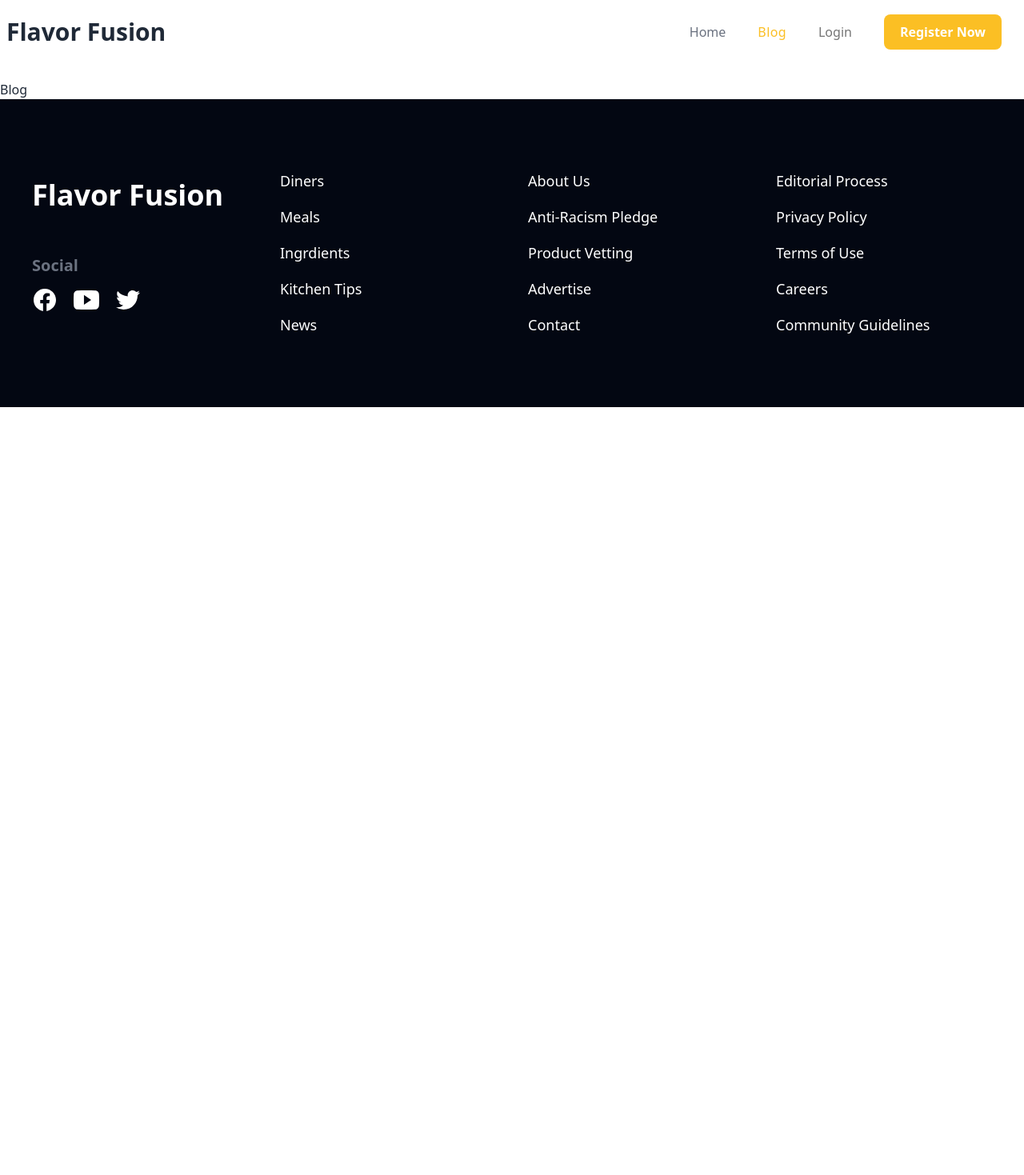
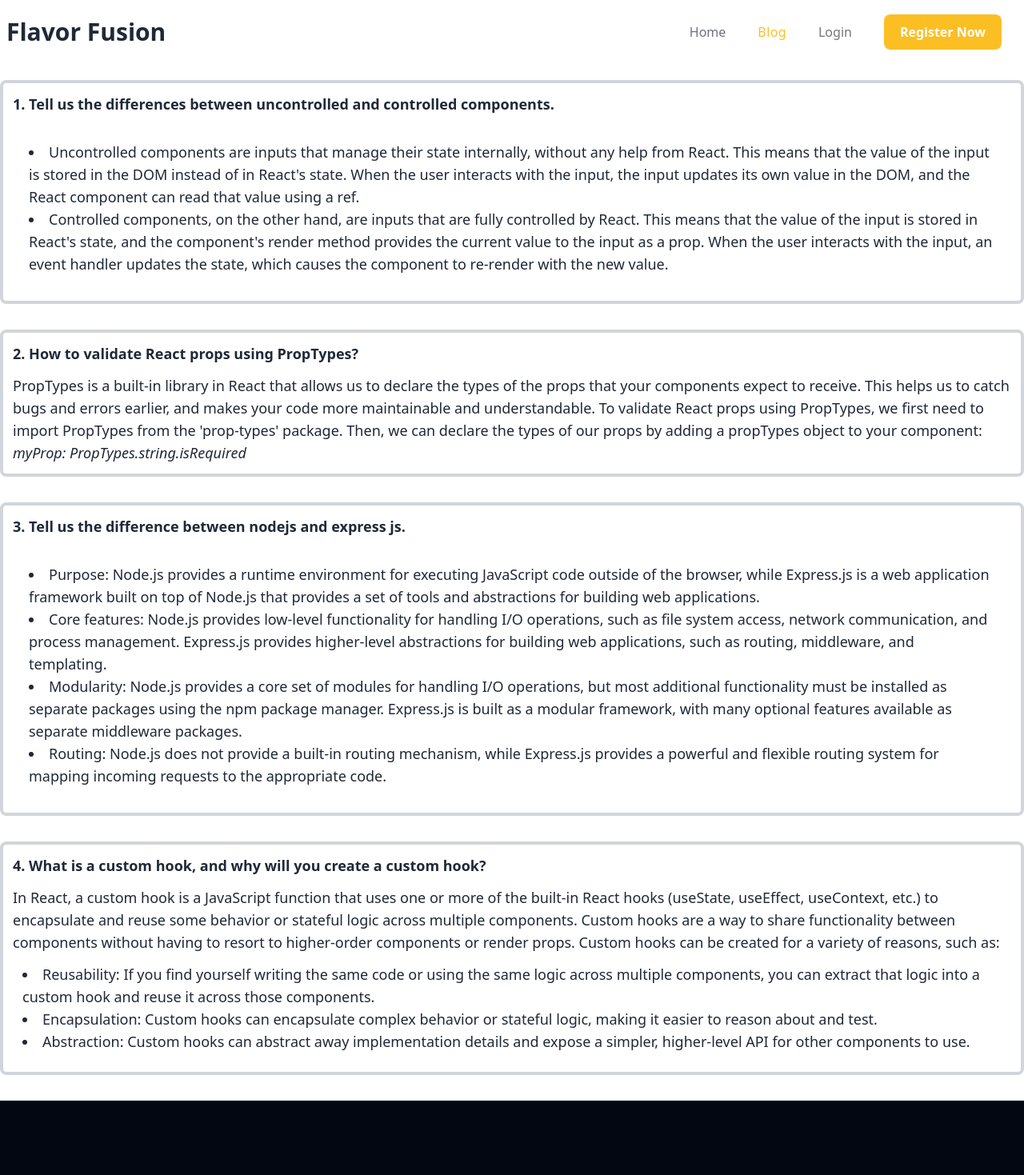
Before and after one commit to smy329/flavor-fusion-client-react, a React (Vite) app: page /blog in a window 1280 px wide. Shown: the top 1469 px of the page at 80% size. Before the commit the page ends 800 px from the top, so only its background shows below. Built offline with nearby package versions, Linux system fonts and the light colour scheme; no server answers.

Commit message:
blog done

```diff
--- a/src/components/NewlyArrivedRecipies.jsx
+++ b/src/components/NewlyArrivedRecipies.jsx
@@ -3,7 +3,7 @@ import React, { useEffect, useState } from 'react';
 const NewlyArrivedRecipies = () => {
   const [newlyRecipes, setNewlyRecipes] = useState([]);
   useEffect(() => {
-    fetch('http://localhost:3000/recipes')
+    fetch('https://chef-recipe-server-two.vercel.app/recipes')
       .then((response) => response.json())
       .then((data) => getAllRecipes(data))
       .catch((error) => {
--- a/src/components/OurChefs.jsx
+++ b/src/components/OurChefs.jsx
@@ -5,7 +5,7 @@ const OurChefs = () => {
   const [chefs, setChefs] = useState([]);
 
   useEffect(() => {
-    fetch('http://localhost:3000/chefs')
+    fetch('https://chef-recipe-server-two.vercel.app/chefs')
       .then((response) => response.json())
       .then((data) => setChefs(data))
       .catch((error) => console.log(error.message));
--- a/src/pages/Blog.jsx
+++ b/src/pages/Blog.jsx
@@ -1,9 +1,110 @@
-import React from 'react'
+import React from 'react';
 
 const Blog = () => {
   return (
-    <div>Blog</div>
-  )
-}
+    <div className="text-lg">
+      <div className="border-4 border-gray-300 rounded-lg p-3 mb-8 ">
+        <h1 className="font-semibold mb-3">
+          1. Tell us the differences between uncontrolled and controlled
+          components.
+        </h1>
+        <ul className=" list-disc list-inside p-5">
+          <li>
+            Uncontrolled components are inputs that manage their state
+            internally, without any help from React. This means that the value
+            of the input is stored in the DOM instead of in React's state. When
+            the user interacts with the input, the input updates its own value
+            in the DOM, and the React component can read that value using a ref.
+          </li>
+          <li>
+            Controlled components, on the other hand, are inputs that are fully
+            controlled by React. This means that the value of the input is
+            stored in React's state, and the component's render method provides
+            the current value to the input as a prop. When the user interacts
+            with the input, an event handler updates the state, which causes the
+            component to re-render with the new value.
+          </li>
+        </ul>
+      </div>
+      <div className="border-4 border-gray-300 rounded-lg p-3 mb-8 ">
+        <h1 className="font-semibold mb-3">
+          2. How to validate React props using PropTypes?
+        </h1>
+        <p>
+          PropTypes is a built-in library in React that allows us to declare the
+          types of the props that your components expect to receive. This helps
+          us to catch bugs and errors earlier, and makes your code more
+          maintainable and understandable. To validate React props using
+          PropTypes, we first need to import PropTypes from the 'prop-types'
+          package. Then, we can declare the types of our props by adding a
+          propTypes object to your component:{' '}
+          <i>myProp: PropTypes.string.isRequired</i>
+        </p>
+      </div>
+      <div className="border-4 border-gray-300 rounded-lg p-3 mb-8 ">
+        <h1 className="font-semibold mb-3">
+          3. Tell us the difference between nodejs and express js.
+        </h1>
+        <ul className="list-disc list-inside p-5">
+          <li>
+            Purpose: Node.js provides a runtime environment for executing
+            JavaScript code outside of the browser, while Express.js is a web
+            application framework built on top of Node.js that provides a set of
+            tools and abstractions for building web applications.
+          </li>
+          <li>
+            Core features: Node.js provides low-level functionality for handling
+            I/O operations, such as file system access, network communication,
+            and process management. Express.js provides higher-level
+            abstractions for building web applications, such as routing,
+            middleware, and templating.
+          </li>
+          <li>
+            Modularity: Node.js provides a core set of modules for handling I/O
+            operations, but most additional functionality must be installed as
+            separate packages using the npm package manager. Express.js is built
+            as a modular framework, with many optional features available as
+            separate middleware packages.
+          </li>
+          <li>
+            Routing: Node.js does not provide a built-in routing mechanism,
+            while Express.js provides a powerful and flexible routing system for
+            mapping incoming requests to the appropriate code.
+          </li>
+        </ul>
+      </div>
+      <div className="border-4 border-gray-300 rounded-lg p-3 mb-8 ">
+        <h1 className="font-semibold mb-3">
+          4. What is a custom hook, and why will you create a custom hook?
+        </h1>
+        <p>
+          In React, a custom hook is a JavaScript function that uses one or more
+          of the built-in React hooks (useState, useEffect, useContext, etc.) to
+          encapsulate and reuse some behavior or stateful logic across multiple
+          components. Custom hooks are a way to share functionality between
+          components without having to resort to higher-order components or
+          render props. Custom hooks can be created for a variety of reasons,
+          such as:
+          <ul className="list-disc list-inside p-3">
+            <li>
+              Reusability: If you find yourself writing the same code or using
+              the same logic across multiple components, you can extract that
+              logic into a custom hook and reuse it across those components.
+            </li>
+            <li>
+              Encapsulation: Custom hooks can encapsulate complex behavior or
+              stateful logic, making it easier to reason about and test.
+            </li>
+            <li>
+              Abstraction: Custom hooks can abstract away implementation details
+              and expose a simpler, higher-level API for other components to
+              use.
+            </li>
+          </ul>
+        </p>
+      </div>
+    </div>
+  );
+};
 
-export default Blog
+export default Blog;
--- a/src/pages/ChefRecipes.jsx
+++ b/src/pages/ChefRecipes.jsx
@@ -10,14 +10,14 @@ const ChefRecipes = () => {
   console.log(params);
 
   useEffect(() => {
-    fetch(`http://localhost:3000/chef/${params.id}`)
+    fetch(`https://chef-recipe-server-two.vercel.app/chef/${params.id}`)
       .then((response) => response.json())
       .then((data) => setChefDetail(data))
       .catch((error) => console.log(error.message));
   }, []);
 
   useEffect(() => {
-    fetch(`http://localhost:3000/chef-recipes/${params.id}`)
+    fetch(`https://chef-recipe-server-two.vercel.app/chef-recipes/${params.id}`)
       .then((response) => response.json())
       .then((data) => setChefRecipes(data))
       .catch((error) => console.log(error.message));
```
Also changed, not shown: firebase.json (added), 1 other file (tests, documents, lock files or other folders).
